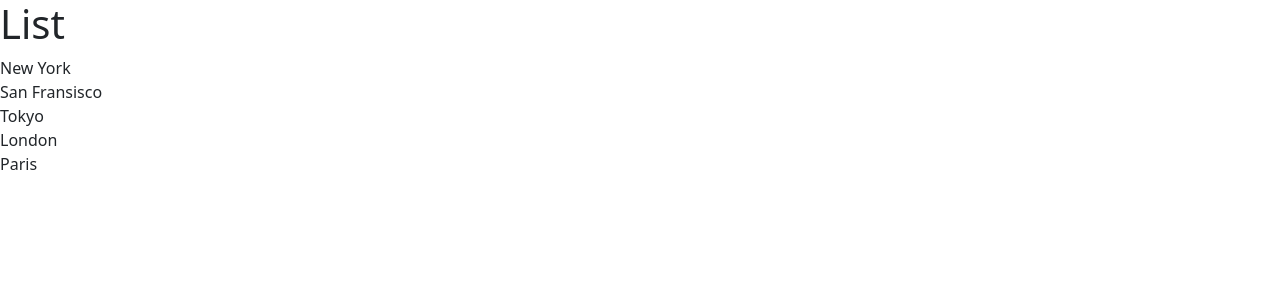
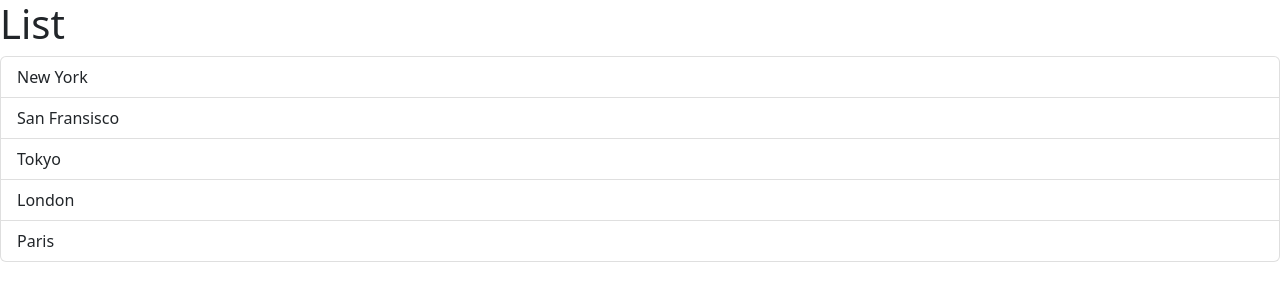
Before and after one commit to Nico-LeeNH/react-app, a React (Vite) app: page / in a window 1280 px wide. Shown: the top 300 px of the page. Built offline with nearby package versions, Linux system fonts and the light colour scheme.

Commit message:
Condition List

```diff
--- a/src/component/ListGroup.tsx
+++ b/src/component/ListGroup.tsx
@@ -1,11 +1,15 @@
 function ListGroup() {
-  const items = ["New York", "San Fransisco", "Tokyo", "London", "Paris"]
+  let items = ["New York", "San Fransisco", "Tokyo", "London", "Paris"];
+
+
+
   return (
     <>
     <h1>List</h1>
+    {items.length === 0 && <p>No item found</p>}
       <ul className="list-group">
         {items.map((item) => (
-        <li>{item}</li>
+        <li className="list-group-item" key={item}>{item}</li>
         ))}
       </ul>
     </>
```
